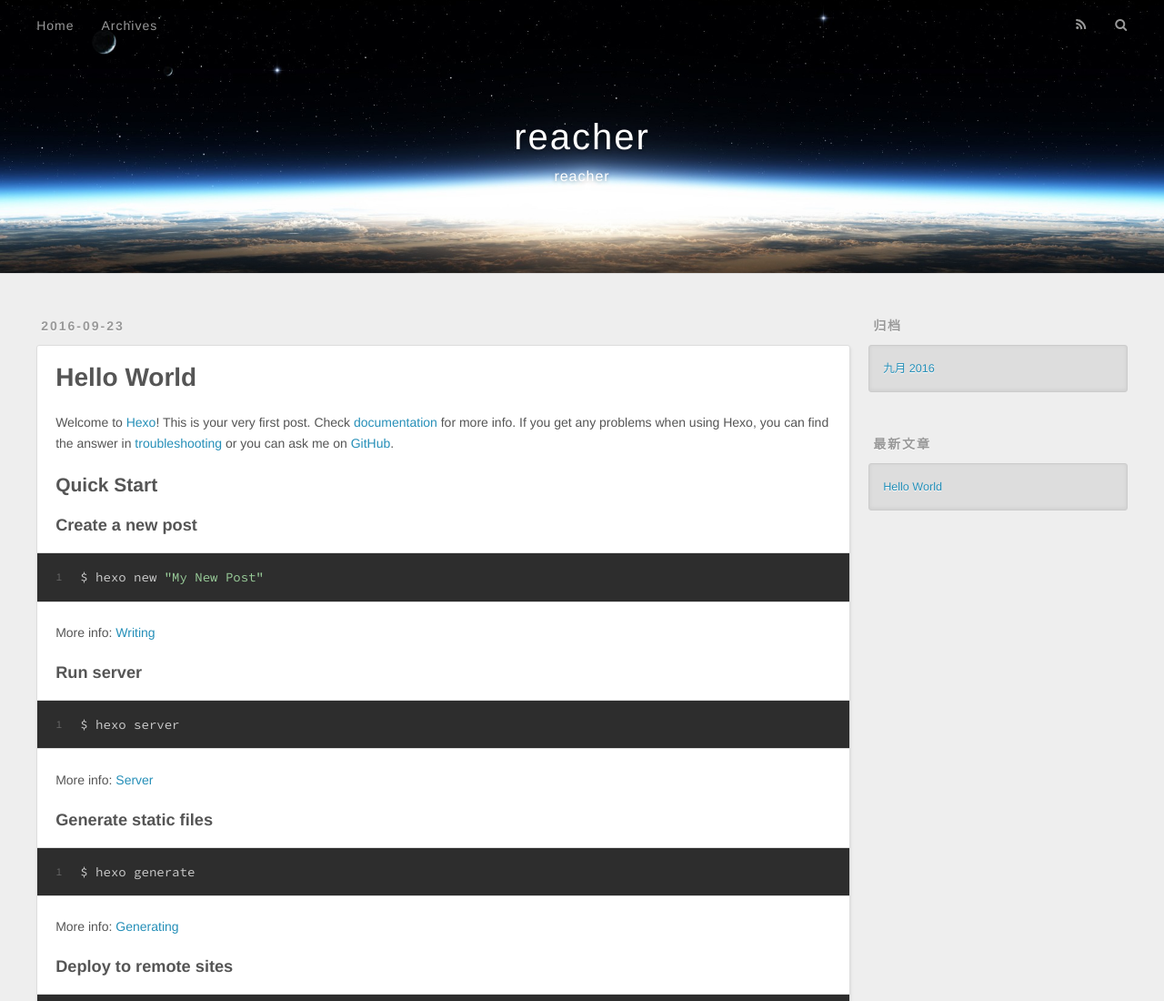
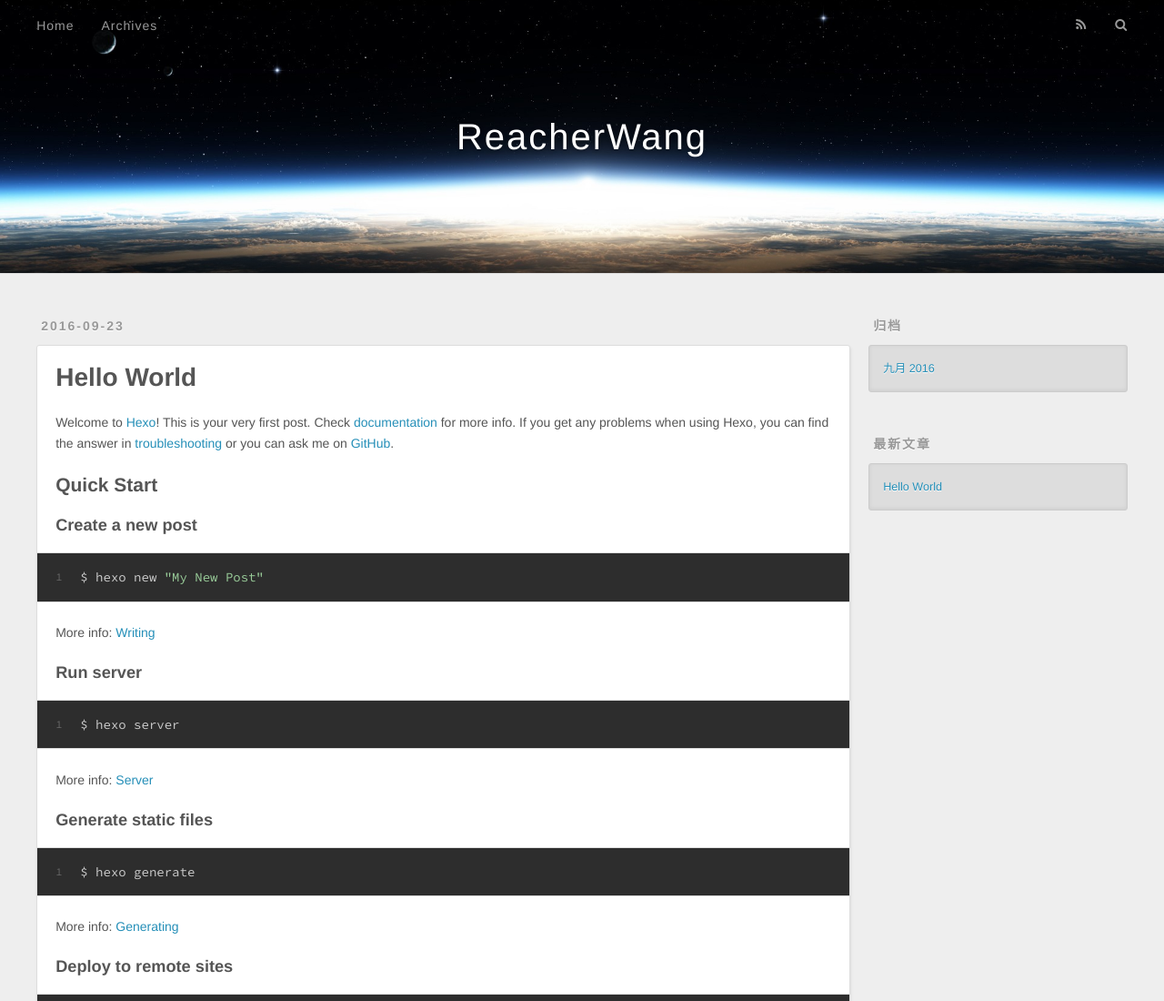
Before and after one commit to ReacherWang/ReacherWang.github.io, a plain HTML site: page index.html in a window 1280 px wide. Shown: the top 1100 px of the page at 91% size. Drawn offline with nearby package versions, Linux system fonts and the light colour scheme.

Commit message:
Site updated: 2016-09-23 13:13:37

```diff
--- a/index.html
+++ b/index.html
@@ -3,19 +3,16 @@
 <head>
   <meta charset="utf-8">
 
-  <title>reacher</title>
+  <title>ReacherWang</title>
   <meta name="viewport" content="width=device-width, initial-scale=1, maximum-scale=1">
-  <meta name="description" content="reacher">
-<meta property="og:type" content="website">
-<meta property="og:title" content="reacher">
+  <meta property="og:type" content="website">
+<meta property="og:title" content="ReacherWang">
 <meta property="og:url" content="https://reacherwang.github.io/index.html">
-<meta property="og:site_name" content="reacher">
-<meta property="og:description" content="reacher">
+<meta property="og:site_name" content="ReacherWang">
 <meta name="twitter:card" content="summary">
-<meta name="twitter:title" content="reacher">
-<meta name="twitter:description" content="reacher">
+<meta name="twitter:title" content="ReacherWang">
 
-    <link rel="alternate" href="/atom.xml" title="reacher" type="application/atom+xml">
+    <link rel="alternate" href="/atom.xml" title="ReacherWang" type="application/atom+xml">
 
 
     <link rel="icon" href="/favicon.png">
@@ -36,12 +33,8 @@
   <div id="header-outer" class="outer">
     <div id="header-title" class="inner">
       <h1 id="logo-wrap">
-        <a href="/" id="logo">reacher</a>
+        <a href="/" id="logo">ReacherWang</a>
       </h1>
-
-        <h2 id="subtitle-wrap">
-          <a href="/" id="subtitle">reacher</a>
-        </h2>
 
     </div>
     <div id="header-inner" class="inner">
@@ -103,7 +96,7 @@
 
     </div>
     <footer class="article-footer">
-      <a data-url="https://reacherwang.github.io/2016/09/23/hello-world/" data-id="citf7k5qe00001kek0ip9lo8b" class="article-share-link">Share</a>
+      <a data-url="https://reacherwang.github.io/2016/09/23/hello-world/" data-id="citfbajz4000058eketr0z0iq" class="article-share-link">Share</a>
 
 
     </footer>
```
Also changed, not shown: 2016/09/23/hello-world/index.html (+5 -9 lines), archives/2016/09/index.html (+7 -14 lines), archives/2016/index.html (+7 -14 lines), archives/index.html (+7 -14 lines).
